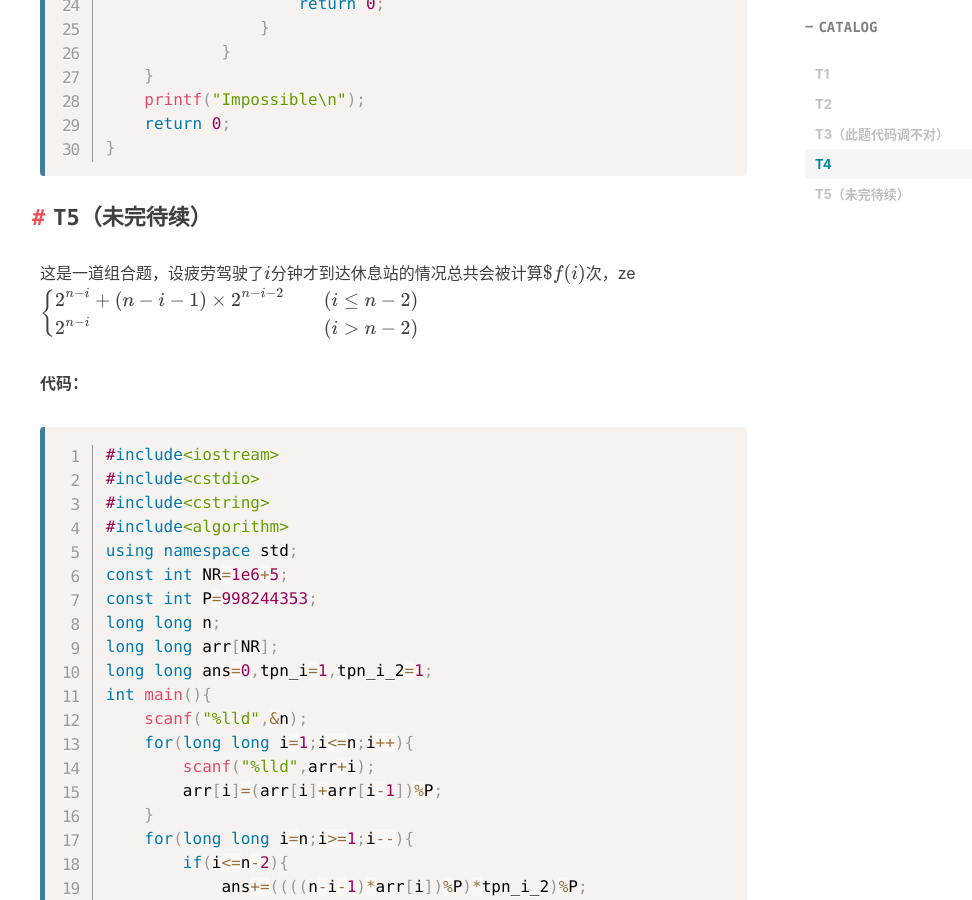
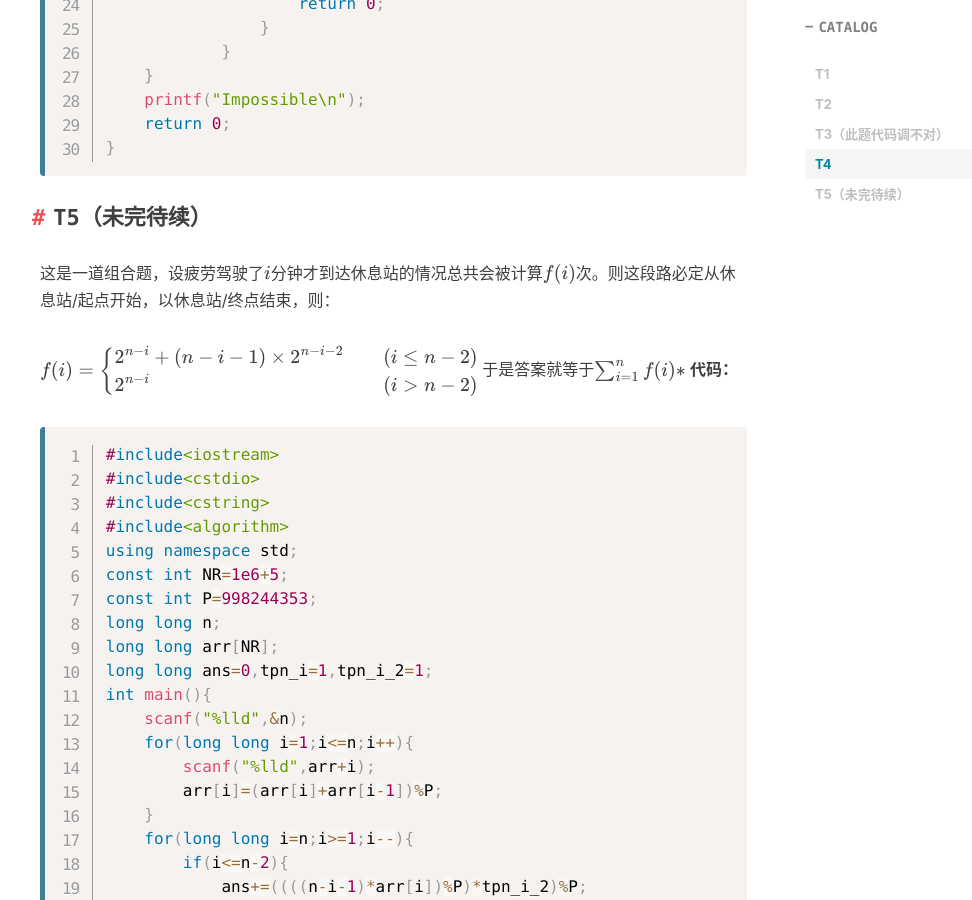
Before and after one commit to ethan-enhe/ethan-enhe.github.io, a Jekyll site: the page built from _posts/2020-07-08-cf-edu-round-47解题记录.md, in a window 1280 px wide and 900 px high, scrolled down 4057 px. Shown: the whole window, without its empty margins (225-1197 px from the left). Built offline with Jekyll 4.4.1, drawn with Linux system fonts in a browser that asks for light colours; nearby versions of some CDN libraries; formulas are drawn with MathJax 3; comment, search, counter and statistics services are not loaded.

Commit message:
_posts/2020-07-08-cf-edu-round-47解题记录.md updated from https://stackedit.io/

````diff
--- a/_posts/2020-07-08-cf-edu-round-47解题记录.md
+++ b/_posts/2020-07-08-cf-edu-round-47解题记录.md
@@ -155,12 +155,13 @@ int main(){
 ```
 
 ## T5（未完待续）
-这是一道组合题，设疲劳驾驶了$$i$$分钟才到达休息站的情况总共会被计算$$$f(i)$$次，ze
-$$\left\{  \begin{aligned}
+这是一道组合题，设疲劳驾驶了$$i$$分钟才到达休息站的情况总共会被计算$$f(i)$$次。则这段路必定从休息站/起点开始，以休息站/终点结束，则：
+
+$$f(i)=\left\{  \begin{aligned}
 &2^{n-i}+(n-i-1)\times 2^{n-i-2}&(i\leq n-2)\\
 &2^{n-i}&(i> n-2)
 \end{aligned}  \right.$$
-
+于是答案就等于$$\sum_{i=1}^n f(i)*$$
 **代码：**
 ```cpp
 #include<iostream>
````
Also changed, not shown: other parts of _posts/2020-07-08-cf-edu-round-47解题记录.md (+2 -2 lines).
